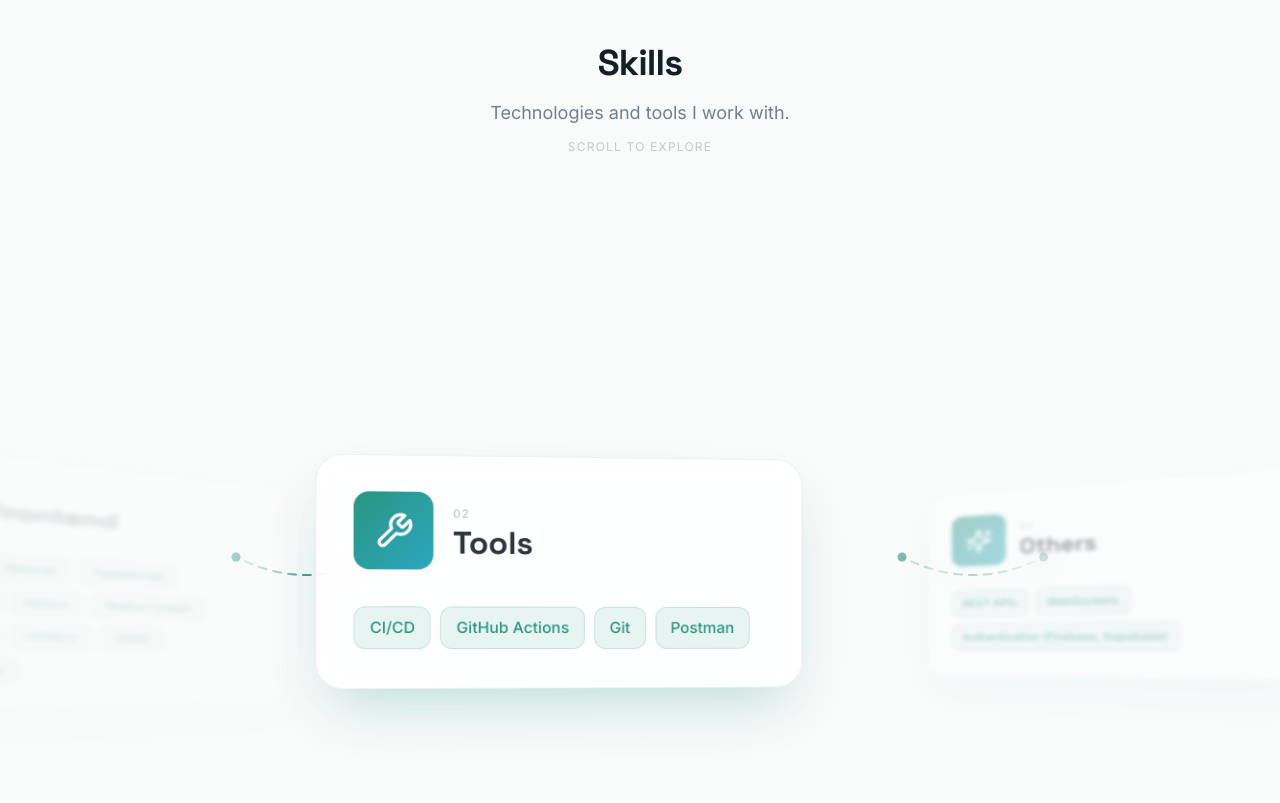
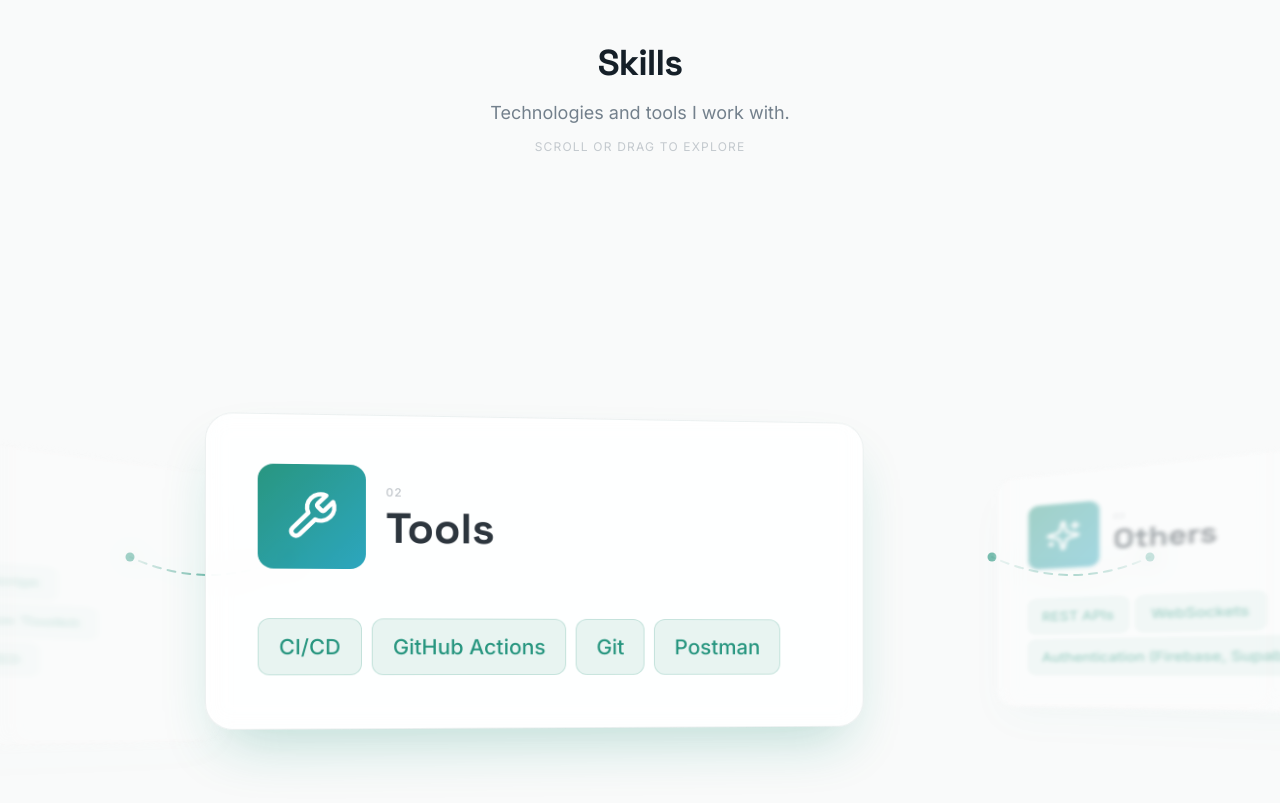
Before and after one commit to RanvirSorrot/Portfolio, a React (Vite) app: page / in a window 1280 px wide. Shown: the part 2700-3503 px from the top of the page. Built offline with nearby package versions, Linux system fonts and the light colour scheme; the HTML template or start-up script is replaced by a standard one.

Commit message:
skil upteated

```diff
--- a/src/components/SkillsSection.tsx
+++ b/src/components/SkillsSection.tsx
@@ -1,5 +1,5 @@
 import { useEffect, useRef, useState } from "react";
-import { motion, useScroll, useTransform, useSpring, MotionValue } from "framer-motion";
+import { motion, useScroll, useTransform, useSpring, MotionValue, PanInfo } from "framer-motion";
 import { Code2, Wrench, Sparkles } from "lucide-react";
 
 const groups = [
@@ -197,10 +197,11 @@ function SkillCard({
 const SkillsSection = () => {
   const stickyRef = useRef<HTMLDivElement>(null);
   const [wrapRef, wrapWidth] = useContainerWidth();
+  const [isDragging, setIsDragging] = useState(false);
 
-  const CARD_W = clamp(wrapWidth ? wrapWidth * 0.4 : 560, 320, 640);
-  const SIDE_SCALE = 0.7;
-  const GAP = clamp(CARD_W * 0.3, 56, 170);
+  const CARD_W = clamp(wrapWidth ? wrapWidth * 0.54 : 680, 380, 780);
+  const SIDE_SCALE = 0.68;
+  const GAP = clamp(CARD_W * 0.26, 56, 170);
   const SIDE_X = CARD_W / 2 + (CARD_W * SIDE_SCALE) / 2 + GAP;
 
   const { scrollYProgress } = useScroll({
@@ -221,6 +222,16 @@ const SkillsSection = () => {
   const rightEdgeOfCenter = CARD_W / 2;
   const leftEdgeOfRightSlot = SIDE_X - (CARD_W * SIDE_SCALE) / 2;
 
+  // Dragging the card row horizontally scrolls the page vertically by the
+  // matching amount, so drag and native scroll drive the exact same value:
+  // no separate state, no conflict, both stay in sync at all times. Dragging
+  // a distance of SIDE_X moves through exactly one card, matching the feel
+  // of a normal scroll-driven step.
+  const handlePan = (_event: unknown, info: PanInfo) => {
+    const sensitivity = window.innerHeight / SIDE_X;
+    window.scrollBy({ top: -info.delta.x * sensitivity, left: 0 });
+  };
+
   return (
     <section id="skills" className="relative">
       <style>{`
@@ -240,16 +251,24 @@ const SkillsSection = () => {
           <p className="section-subtitle mx-auto">Technologies and tools I work with.</p>
         </motion.div>
         <p className="text-xs text-muted-foreground/40 mt-3 tracking-widest uppercase">
-          scroll to explore
+          scroll or drag to explore
         </p>
       </div>
 
       <div ref={stickyRef} style={{ height: `${groups.length * 100}vh` }} className="relative">
         <div className="sticky top-0 h-screen flex items-center justify-center overflow-hidden">
-          <div
+          <motion.div
             ref={wrapRef}
             className="relative w-full max-w-7xl"
-            style={{ height: CARD_W * 0.95, perspective: 1400 }}
+            style={{
+              height: CARD_W * 0.95,
+              perspective: 1400,
+              cursor: isDragging ? "grabbing" : "grab",
+              touchAction: "pan-y",
+            }}
+            onPan={handlePan}
+            onPanStart={() => setIsDragging(true)}
+            onPanEnd={() => setIsDragging(false)}
           >
             <ConnectorString
               x1={rightEdgeOfLeftSlot}
@@ -273,7 +292,7 @@ const SkillsSection = () => {
                 sideX={SIDE_X}
               />
             ))}
-          </div>
+          </motion.div>
         </div>
       </div>
     </section>
```
